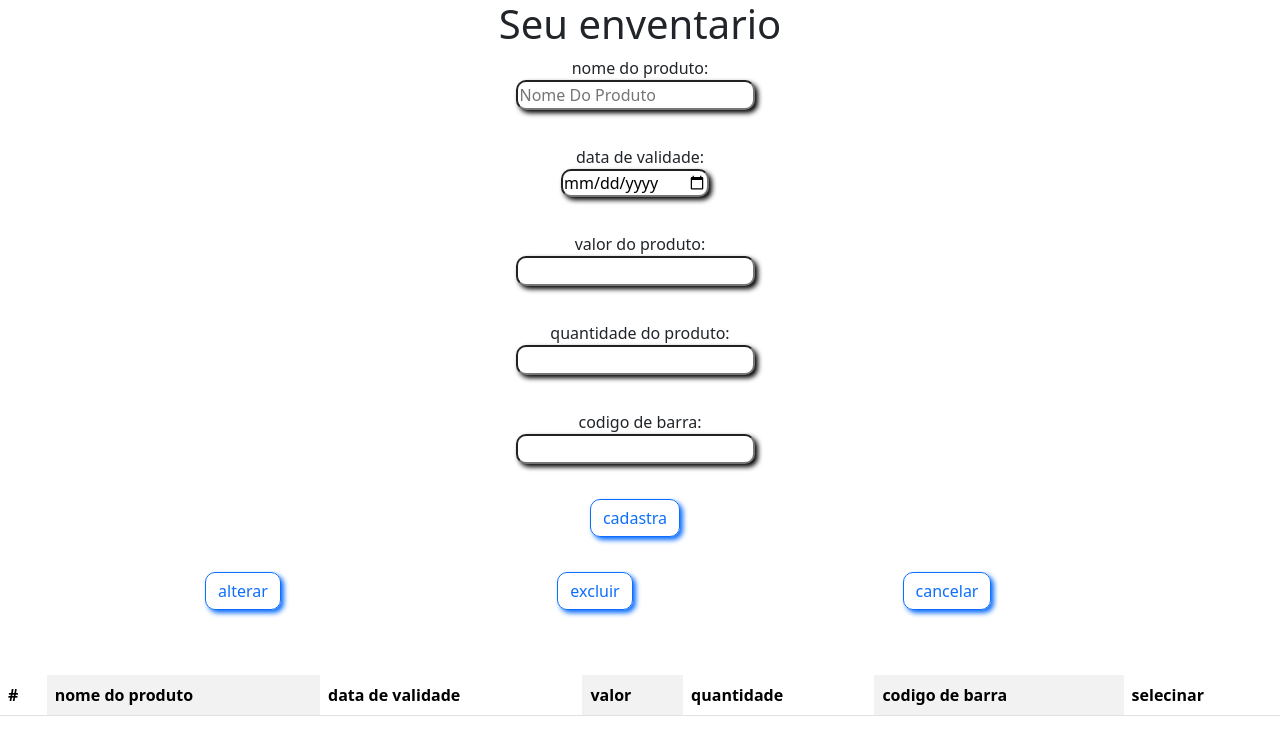
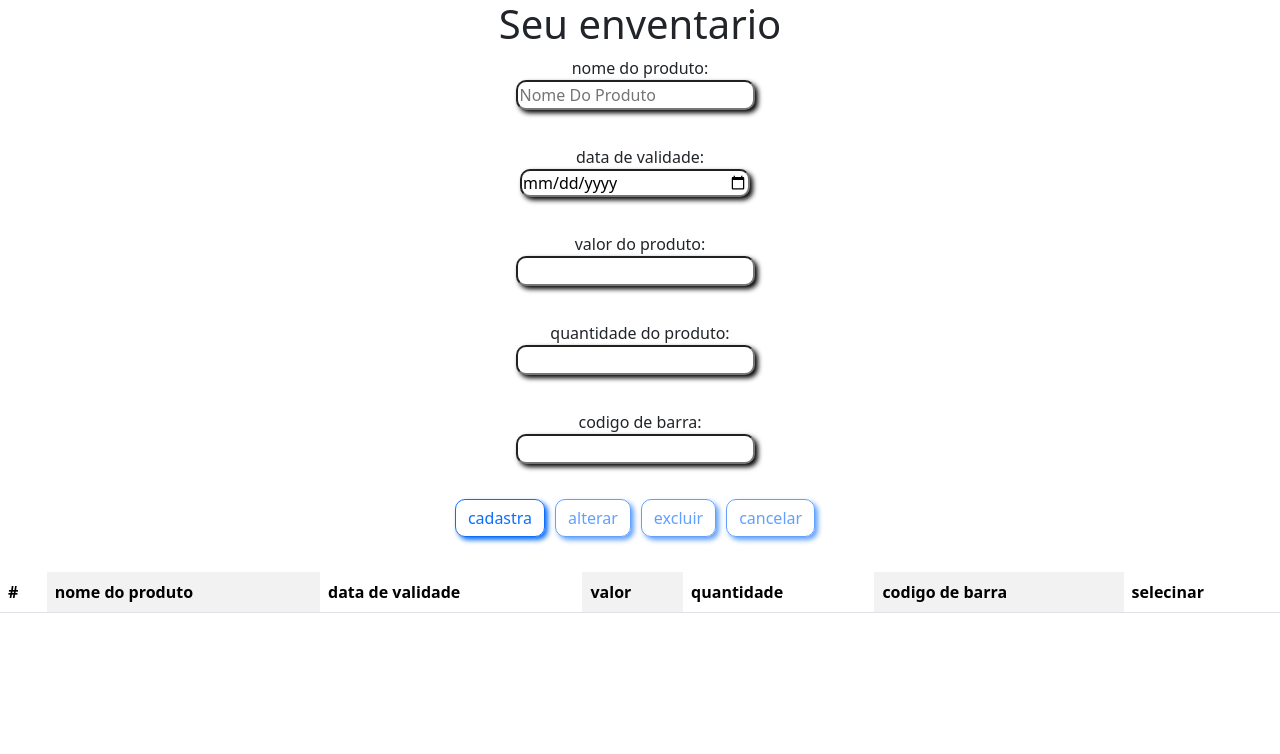
Before and after one commit to RenatoVPF/Estoque-de-mercearia-local, an Angular app: page / in a window 1280 px wide. Shown: the top 754 px of the page. Built offline with nearby package versions, Linux system fonts and the light colour scheme.

Commit message:
modified:   src/app/cadastro-de-produtos/cadastro-de-produtos.component.css 	modified:   src/app/cadastro-de-produtos/cadastro-de-produtos.component.html 	modified:   src/app/cadastro-de-produtos/cadastro-de-produtos.component.ts 	modified:   src/app/modelo/Produto.ts

```diff
--- a/src/app/cadastro-de-produtos/cadastro-de-produtos.component.css
+++ b/src/app/cadastro-de-produtos/cadastro-de-produtos.component.css
@@ -13,3 +13,6 @@ input{
     border-radius: 10px ;
     box-shadow: 3px 3px 5px;
 }
+input#dataim{
+    width: 230px;
+}
--- a/src/app/cadastro-de-produtos/cadastro-de-produtos.component.html
+++ b/src/app/cadastro-de-produtos/cadastro-de-produtos.component.html
@@ -3,42 +3,50 @@
 </header>
 <form [formGroup]="cadastro" >
     <div>
+        @if (cadastro.get('nomeDoProduto').hasError('required') && cadastro.get('nomeDoProduto').touched) {
+
+            <p class="alert alert-warning">precisa informar o neme do produto </p>
+        }
         nome do produto: <br>
         <input type="text" formControlName="nomeDoProduto" class="form-contol" placeholder="Nome Do Produto">
     </div>
     <div>
+        @if (cadastro.get('dataDeValidade').hasError('required') && cadastro.get('dataDeValidade').touched) {
+            <p class="alert alert-warning">precisa informar a data de validade </p>
+        }
        data de validade: <br>
         <input type="date" id="dataim" formControlName="dataDeValidade" class="form-contol" >
     </div>
     <div>
+        @if (cadastro.get('valorDoProduto').hasError('required') && cadastro.get('valorDoProduto').touched) {
+            <p class="alert alert-warning">precisa informa o valor do seu produto</p>
+        }
         valor do produto: <br>
-        <input type="number" formcontrolName="valorDoProduto" class="form-contol">
+        <input type="number"formControlName="valorDoProduto" name="" id="" class="form-contol">
     </div>
     <div>
+        @if (cadastro.get('quantidadeDeProdutos').hasError('required') && cadastro.get('quantidadeDeProdutos').touched) {
+            <p class="alert alert-warning">precisa informa a quantidade desse produto</p>
+        }
         quantidade do produto: <br>
-        <input type="number" formcontrolName="quantidadeDePodutos" class="form-contol">
+        <input type="number" formControlName="quantidadeDeProdutos" name="" id="" class="form-contol">
     </div>
     <div>
+        @if (cadastro.get('codigoDeBarraDoProduto').hasError('required') && cadastro.get('codigoDeBarraDoProduto').touched) {
+            <p class="alert alert-warning">precisa informar o codigo de barra desse produto</p>
+        }
         codigo de barra: <br>
         <input type="text" formControlName="codigoDeBarraDoProduto" class="form-contol">
     </div>
     <div >
-           <input type="button" value="cadastra" class="btn btn-outline-primary" >
+         <input type="button" value="cadastra" class="btn btn-outline-primary" (click)="cadastra()"  >
+        <input type="button" value="alterar" class="btn btn-outline-primary" disabled>
+        <input type="button" value="excluir" class="btn btn-outline-primary" disabled>
+        <input type="button" value="cancelar" class="btn btn-outline-primary" disabled>
+
     </div>
-    <div id="divdebts" class="container text-center">
-        <div id="divdebtss" class="row row-cols-center-3">
 
-            <div class="col">
-                <input type="button" value="alterar" class="btn btn-outline-primary" >
-            </div>
-            <div class="col">
-                <input type="button" value="excluir" class="btn btn-outline-primary" >
-            </div>
-            <div class="col">
-                <input type="button" value="cancelar" class="btn btn-outline-primary" >
-            </div>
-        </div>
-    </div>
+
 </form>
 <table class="table table-striped-columns">
     <thead>
--- a/src/app/cadastro-de-produtos/cadastro-de-produtos.component.ts
+++ b/src/app/cadastro-de-produtos/cadastro-de-produtos.component.ts
@@ -1,5 +1,6 @@
 import { Component } from '@angular/core';
 import { FormControl, FormGroup, FormsModule, ReactiveFormsModule, Validators } from '@angular/forms';
+import { Produto } from '../modelo/Produto';
 
 @Component({
   selector: 'app-cadastro-de-produtos',
@@ -10,12 +11,19 @@ import { FormControl, FormGroup, FormsModule, ReactiveFormsModule, Validators }
 export class CadastroDeProdutosComponent {
 
   cadastro = new FormGroup({
-    nomeDoProduto : new FormControl(''),
-    dataDeValidade : new FormControl(''),
-    valorDoProduto : new FormControl(null),
-    quantidadeDeProdutos : new FormControl(null),
-    codigoDeBarraDoProduto : new FormControl('')
+    nomeDoProduto : new FormControl('', Validators.required),
+    dataDeValidade : new FormControl(null, Validators.required),
+    valorDoProduto : new FormControl(null, Validators.required),
+    quantidadeDeProdutos : new FormControl(null, Validators.required),
+    codigoDeBarraDoProduto : new FormControl('', Validators.required)
   })
+  vetor:Produto[] = []
+  cadastra(){
+    this.vetor.push(this.cadastro.value as Produto)
 
+    this.cadastro.reset();
+
+    console.table(this.vetor)
+  }
 
 }
--- a/src/app/modelo/Produto.ts
+++ b/src/app/modelo/Produto.ts
@@ -1,6 +1,6 @@
 export class Produto{
     nomeProduto: string
-    validadeProduto: string
+    validadeProduto: number
     valorProduto: number
     quantidadeProduto: number
     codigoBarraProduto: string
```
